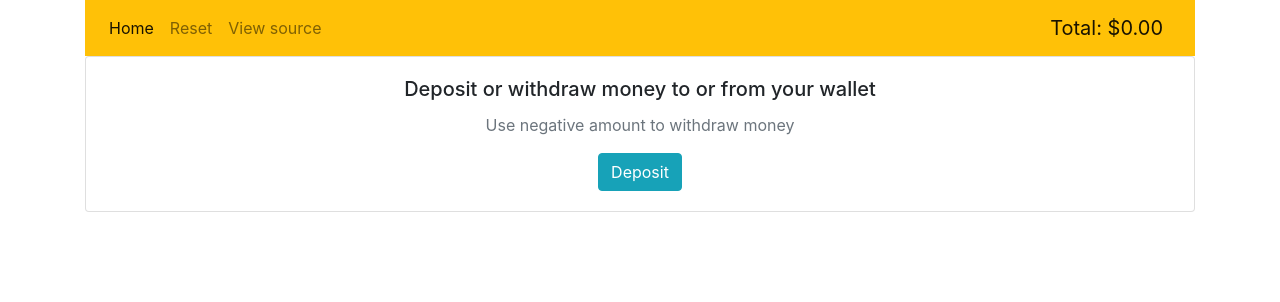
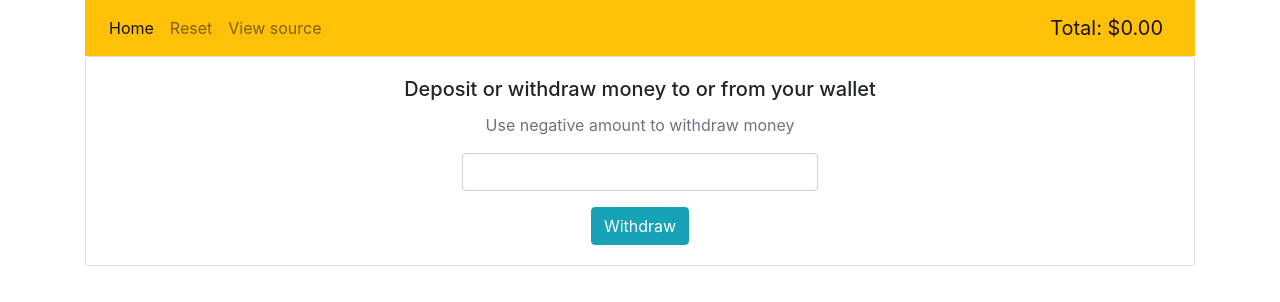
Before and after one commit to pauliusck/wallet-app, an Angular app: page / in a window 1280 px wide. Shown: the top 302 px of the page. Built offline with nearby package versions, Linux system fonts and the light colour scheme.

Commit message:
Details: Create walletForm; Shared module: Include Form modules

```diff
--- a/src/app/home/details/details.component.html
+++ b/src/app/home/details/details.component.html
@@ -2,9 +2,14 @@
   <div class="card-body">
     <h5 class="card-title">Deposit or withdraw money to or from your wallet</h5>
     <p class="card-text text-secondary">Use negative amount to withdraw money</p>
+    <form [formGroup]="walletForm" class="form-group row no-gutters justify-content-center">
+      <div class="col-4">
+        <input type="number" formControlName="amount" id="amount" class="form-control">
+      </div>
+    </form>
     <button type="button" class="btn btn-info"
             (click)="performTransaction()">
-      {{true? 'Deposit': 'Withdraw'}}
+      {{walletForm?.value?.amount > 0? 'Deposit': 'Withdraw'}}
     </button>
   </div>
 </div>
--- a/src/app/home/details/details.component.ts
+++ b/src/app/home/details/details.component.ts
@@ -1,10 +1,16 @@
 import { Component } from '@angular/core';
+import {FormBuilder, FormGroup, Validators} from '@angular/forms';
 
 @Component({
   selector: 'wallet-details',
   templateUrl: './details.component.html'
 })
 export class DetailsComponent {
+  walletForm: FormGroup = this.fb.group({
+    amount: [null, [Validators.required, Validators.nullValidator]]
+  });
+
+  constructor(private fb: FormBuilder) {}
 
   performTransaction(): void {
     // TODO: Implement performTransaction method
```
Also changed, not shown: src/app/shared/shared.module.ts (+8 -1 lines).
